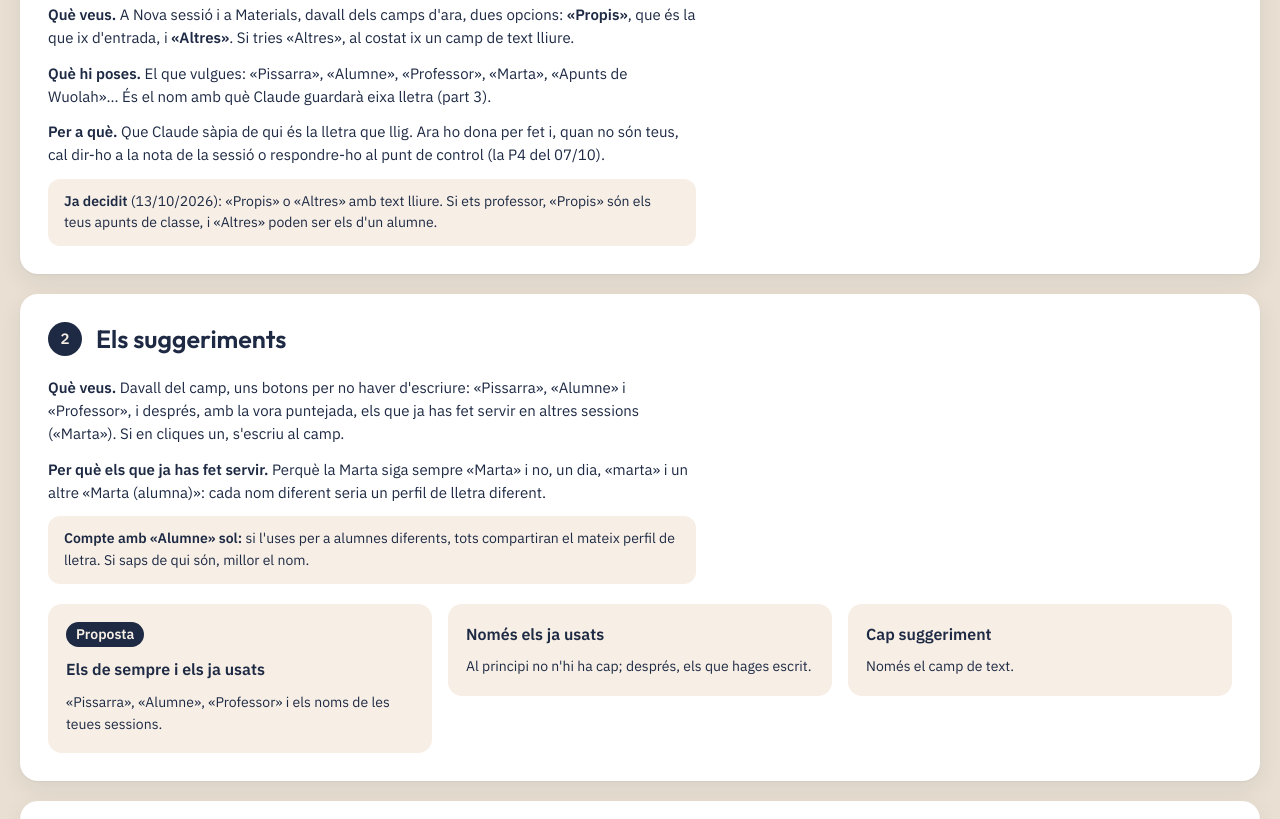
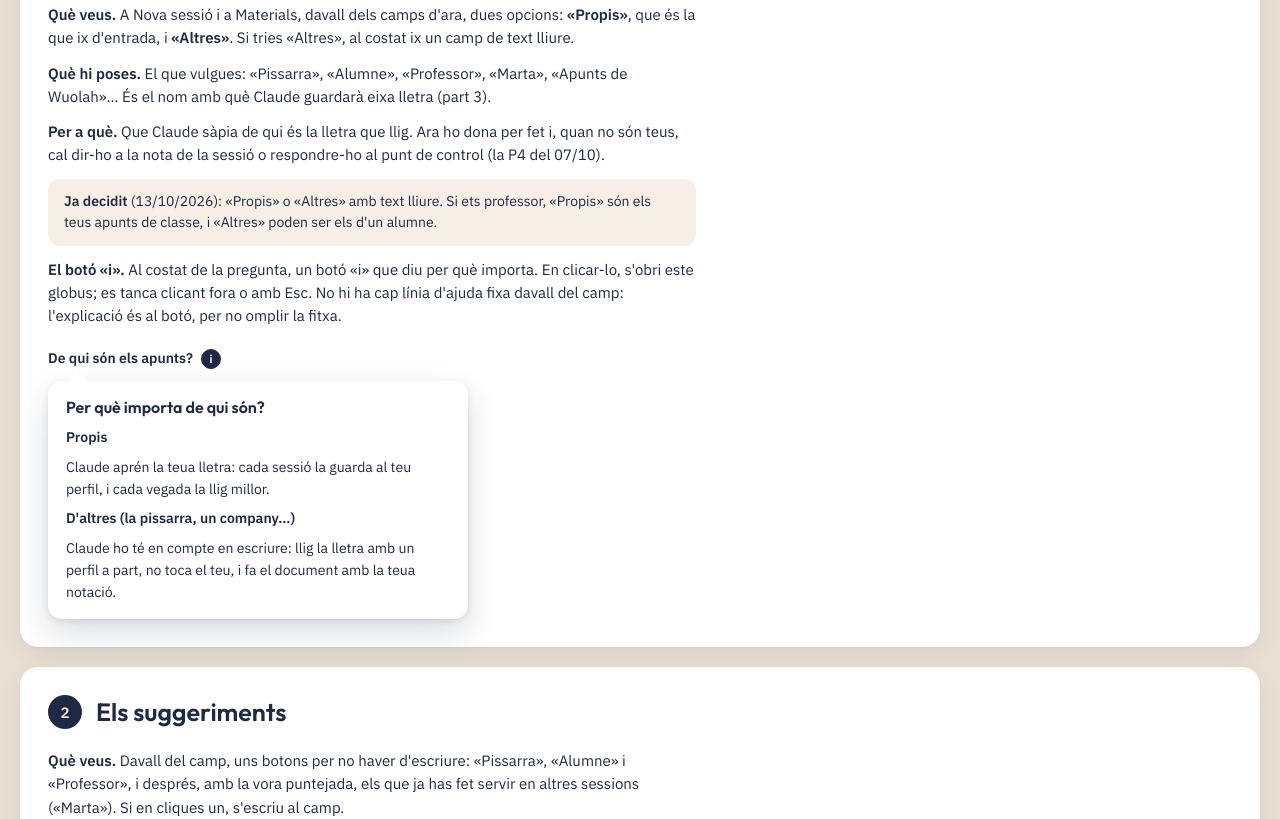
Before and after one commit to guillemrevert/lema, a plain HTML site: page guies/S-mockup.html in a window 1280 px wide. Shown: the part 2136-2955 px from the top of the page. Drawn offline with Linux system fonts and the light colour scheme.

Commit message:
Guia S: botó «i» que diu per què importa de qui són els apunts; aprovada i a l'espera de la Z
Co-Authored-By: Claude Opus 5.5 <noreply@anthropic.com>

```diff
--- a/guies/S-mockup.html
+++ b/guies/S-mockup.html
@@ -122,6 +122,16 @@ code { font: 0.9em var(--mono); background: var(--crema-fosc); padding: 1px 5px;
 .sug.usat { border-style: dashed; }
 .sug.on { background: var(--tinta); border-color: var(--tinta); color: var(--nit-text); }
 .ajuda { font-size: 13px; color: var(--suau); }
+/* El botó «i» del costat de «De qui són els apunts?» i el globus que obri. */
+.etiq-origen { display: inline-flex; align-items: center; gap: 8px; font-weight: 600; font-size: 14px; }
+.info { width: 20px; height: 20px; border-radius: 50%; border: 1.5px solid var(--tinta); display: inline-flex; align-items: center; justify-content: center; font: 600 12px/1 var(--titol); color: var(--tinta); cursor: pointer; }
+.info.obert { background: var(--tinta); color: var(--nit-text); }
+.globus { position: relative; max-width: 420px; background: var(--superficie); border-radius: 14px; box-shadow: 0 2px 6px rgba(30, 42, 68, 0.1), 0 14px 32px rgba(30, 42, 68, 0.16); padding: 16px 18px; display: flex; flex-direction: column; gap: 10px; font-size: 14px; }
+.globus::before { content: ""; position: absolute; top: -7px; left: 22px; width: 14px; height: 14px; background: var(--superficie); transform: rotate(45deg); }
+.globus b.titol-globus { font: 600 16px/1.25 var(--titol); }
+.globus dl { margin: 0; display: flex; flex-direction: column; gap: 8px; }
+.globus dt { font-weight: 600; }
+.globus dd { margin: 0; color: var(--tinta); }
 .peu-form { display: flex; flex-wrap: wrap; align-items: center; justify-content: space-between; gap: 12px; }
 .boto { display: inline-flex; align-items: center; justify-content: center; gap: 8px; min-height: 44px; padding: 0 22px; border-radius: 999px; background: var(--tinta); color: var(--nit-text); font-weight: 600; }
 .avis { display: flex; gap: 12px; align-items: center; padding: 16px 20px; border-radius: var(--radi); background: var(--gris); }
@@ -216,13 +226,12 @@ td.abans { color: var(--suau); text-decoration: line-through; text-decoration-co
             </div>
             <div class="separa"></div>
             <div class="origen">
-              <span style="font-weight:600;font-size:14px">De qui són els apunts?</span>
+              <span class="etiq-origen">De qui són els apunts? <span class="info" role="img" aria-label="Per què importa">i</span></span>
               <div class="origen-fila">
                 <span class="tria" aria-hidden="true"><span>Propis</span><span class="on">Altres</span></span>
                 <div class="control focus">Pis|</div>
               </div>
               <div class="suggeriments"><span>Suggeriments:</span><span class="sug on">Pissarra</span><span class="sug">Alumne</span><span class="sug">Professor</span><span class="sug usat">Marta</span></div>
-              <p class="ajuda">Claude llegirà la lletra amb el perfil de «Pissarra», a part del teu, i hi apuntarà el que aprenga. El document es fa amb la teua notació.</p>
             </div>
             <div class="peu-form"><span class="ajuda">Els blocs de la sessió s'afegiran al document del quadern.</span><span class="boto">Crea la sessió</span></div>
           </div>
@@ -270,7 +279,7 @@ td.abans { color: var(--suau); text-decoration: line-through; text-decoration-co
             </div>
             <div class="separa"></div>
             <div class="origen">
-              <span style="font-weight:600;font-size:14px">De qui són els apunts?</span>
+              <span class="etiq-origen">De qui són els apunts? <span class="info" role="img" aria-label="Per què importa">i</span></span>
               <div class="origen-fila">
                 <span class="tria" aria-hidden="true"><span>Propis</span><span class="on">Altres</span></span>
                 <div class="control">Pissarra</div>
@@ -301,6 +310,19 @@ td.abans { color: var(--suau); text-decoration: line-through; text-decoration-co
         <p><b>Què hi poses.</b> El que vulgues: «Pissarra», «Alumne», «Professor», «Marta», «Apunts de Wuolah»… És el nom amb què Claude guardarà eixa lletra (part 3).</p>
         <p><b>Per a què.</b> Que Claude sàpia de qui és la lletra que llig. Ara ho dona per fet i, quan no són teus, cal dir-ho a la nota de la sessió o respondre-ho al punt de control (la P4 del 07/10).</p>
         <p class="cal"><b>Ja decidit</b> (13/10/2026): «Propis» o «Altres» amb text lliure. Si ets professor, «Propis» són els teus apunts de classe, i «Altres» poden ser els d'un alumne.</p>
+        <p><b>El botó «i».</b> Al costat de la pregunta, un botó «i» que diu per què importa. En clicar-lo, s'obri este globus; es tanca clicant fora o amb Esc. No hi ha cap línia d'ajuda fixa davall del camp: l'explicació és al botó, per no omplir la fitxa.</p>
+      </div>
+      <div class="part-text">
+        <span class="etiq-origen">De qui són els apunts? <span class="info obert" role="img" aria-label="Per què importa, obert">i</span></span>
+        <div class="globus" role="note">
+          <b class="titol-globus">Per què importa de qui són?</b>
+          <dl>
+            <dt>Propis</dt>
+            <dd>Claude aprén la teua lletra: cada sessió la guarda al teu perfil, i cada vegada la llig millor.</dd>
+            <dt>D'altres (la pissarra, un company…)</dt>
+            <dd>Claude ho té en compte en escriure: llig la lletra amb un perfil a part, no toca el teu, i fa el document amb la teua notació.</dd>
+          </dl>
+        </div>
       </div>
     </article>
 
```
Also changed, not shown: 1 other file.
